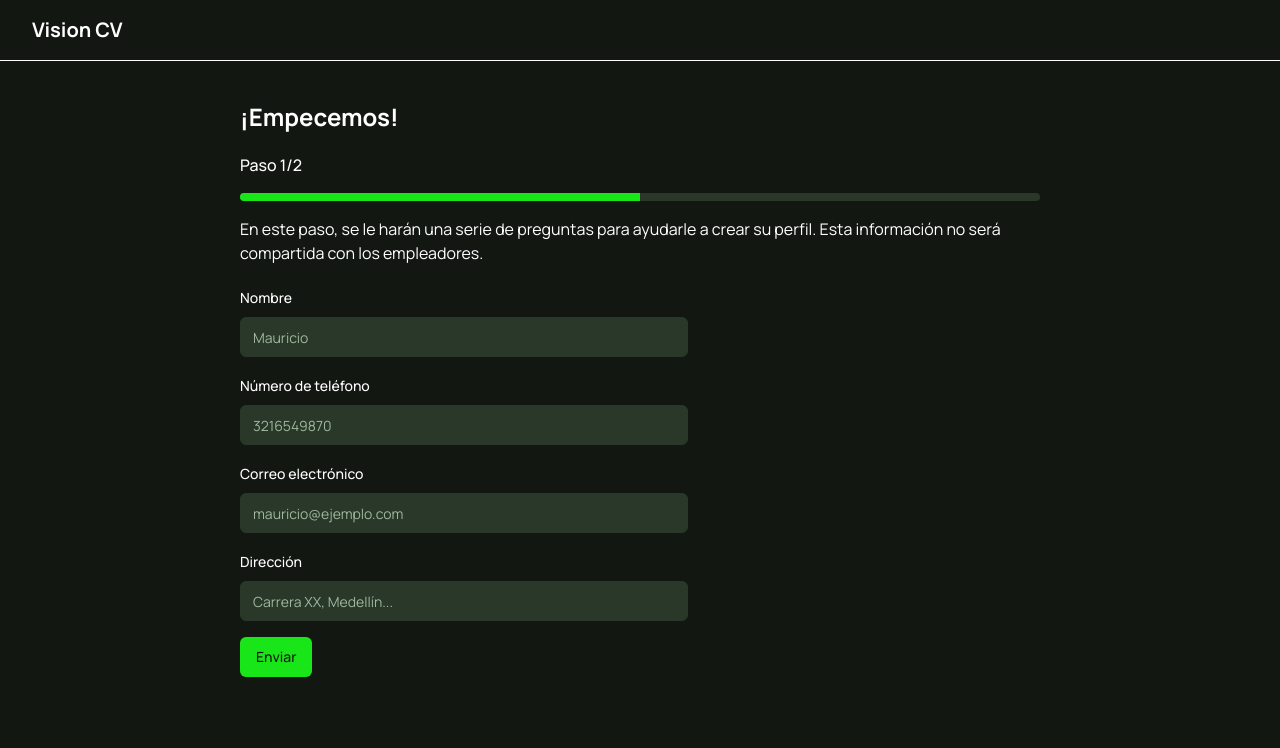
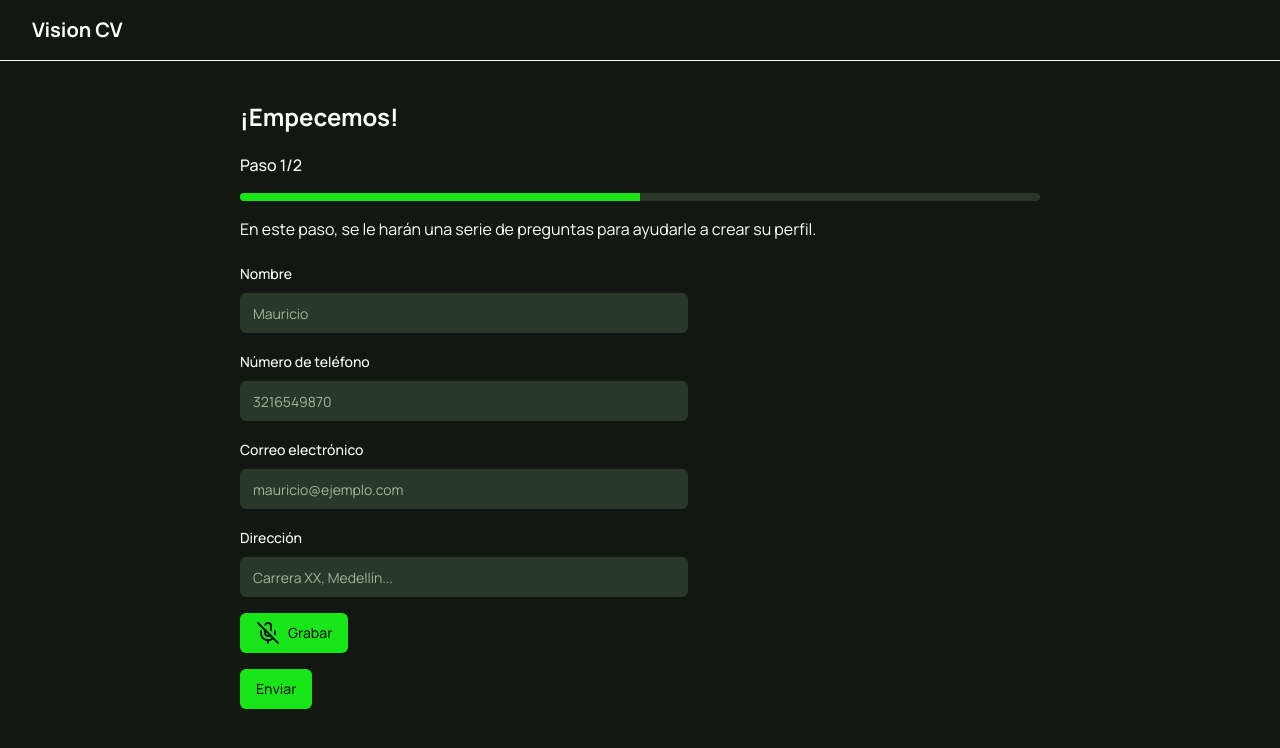
Before and after one commit to miguelcg02/visioncv-frontend, a Next.js app: page /interview in a window 1280 px wide. Shown: the top 748 px of the page. Built offline with nearby package versions, Linux system fonts and the light colour scheme; no server answers.

Commit message:
feat: add audio recording and audio response as feedback

```diff
--- a/src/app/interview/page.tsx
+++ b/src/app/interview/page.tsx
@@ -8,6 +8,7 @@ import { Button } from '@/components/ui/button';
 import { Form, FormControl, FormField, FormItem, FormLabel, FormMessage } from '@/components/ui/form';
 import { Input } from '@/components/ui/input';
 import { Slider } from '@/components/ui/slider';
+import { Microphone } from '@/components/microphone';
 
 const formSchema = z.object({
   name: z
@@ -48,10 +49,7 @@ const InterviewPage = () => {
       <div className='flex flex-col gap-4'>
         <h3 className='font-medium'>Paso 1/2</h3>
         <Slider defaultValue={[50]} max={100} disabled withOutThumb />
-        <p>
-          En este paso, se le harán una serie de preguntas para ayudarle a crear su perfil. Esta información no será
-          compartida con los empleadores.
-        </p>
+        <p>En este paso, se le harán una serie de preguntas para ayudarle a crear su perfil.</p>
       </div>
       <Form {...form}>
         <form onSubmit={form.handleSubmit(onSubmit)} className='max-w-[448px] space-y-4'>
@@ -107,6 +105,7 @@ const InterviewPage = () => {
               </FormItem>
             )}
           />
+          <Microphone />
           <Button type='submit'>Enviar</Button>
         </form>
       </Form>
--- /dev/null
+++ b/src/components/microphone.tsx
@@ -0,0 +1,114 @@
+'use client';
+
+import { Mic, MicOff } from 'lucide-react';
+import { useEffect, useState } from 'react';
+
+import { useRecordVoice } from '@/hooks/useRecordVoice';
+
+import { Button } from './ui/button';
+
+const Microphone = () => {
+  const { startRecording, stopRecording } = useRecordVoice();
+  const [isRecording, setIsRecording] = useState(false);
+  const [selectedVoice, setSelectedVoice] = useState<SpeechSynthesisVoice | null>(null);
+  const [synth, setSynth] = useState<SpeechSynthesis | null>(null);
+  const pitch = 0.9;
+  const rate = 1;
+
+  // Function to load available voices
+  const loadVoices = () => {
+    if (synth) {
+      const availableVoices = synth.getVoices();
+      const spanishIndexVoice = availableVoices.findIndex((voice) => voice.name === 'Google español');
+      const voice = availableVoices[spanishIndexVoice];
+      setSelectedVoice(voice || null);
+    }
+  };
+
+  // Start recording with spacebar or enter
+  const handleKeyDown = (e: React.KeyboardEvent<HTMLButtonElement>) => {
+    if (e.code === 'Space' || e.code === 'Enter') {
+      e.preventDefault();
+      if (!isRecording) {
+        startRecording();
+        setIsRecording(true);
+      }
+    }
+  };
+
+  // Stop recording when spacebar or enter is released
+  const handleKeyUp = (e: React.KeyboardEvent<HTMLButtonElement>) => {
+    if (e.code === 'Space' || e.code === 'Enter') {
+      e.preventDefault();
+      if (isRecording) {
+        stopRecording();
+        setIsRecording(false);
+      }
+    }
+  };
+
+  // Audio feedback
+  const giveAudioFeedback = (message: string) => {
+    if (synth) {
+      const utterThis = new SpeechSynthesisUtterance(message);
+      if (selectedVoice) utterThis.voice = selectedVoice;
+      utterThis.pitch = pitch;
+      utterThis.rate = rate;
+      synth.speak(utterThis);
+    }
+  };
+
+  useEffect(() => {
+    if (isRecording) {
+      giveAudioFeedback('Grabación iniciada');
+    } else {
+      giveAudioFeedback('Grabación detenida');
+    }
+  }, [isRecording]);
+
+  useEffect(() => {
+    if (typeof window !== 'undefined') {
+      const synthInstance = window.speechSynthesis;
+      setSynth(synthInstance);
+
+      if (synthInstance.onvoiceschanged !== undefined) {
+        synthInstance.onvoiceschanged = loadVoices;
+      } else {
+        loadVoices();
+      }
+    }
+  }, [synth]);
+
+  return (
+    <div>
+      <Button
+        onMouseDown={() => {
+          startRecording();
+          setIsRecording(true);
+        }}
+        onMouseUp={() => {
+          stopRecording();
+          setIsRecording(false);
+        }}
+        onTouchStart={() => {
+          startRecording();
+          setIsRecording(true);
+        }}
+        onTouchEnd={() => {
+          stopRecording();
+          setIsRecording(false);
+        }}
+        onKeyDown={handleKeyDown}
+        onKeyUp={handleKeyUp}
+        aria-pressed={isRecording}
+        aria-label='Botón para grabar audio. Presiona y mantén la barra espaciadora para grabar. Suelta para detener.'
+        className='flex items-center gap-2 px-4'
+      >
+        {isRecording ? <Mic size={24} color='#121712' /> : <MicOff size={24} color='#121712' />}
+        Grabar
+      </Button>
+    </div>
+  );
+};
+
+export { Microphone };
--- /dev/null
+++ b/src/hooks/useRecordVoice.ts
@@ -0,0 +1,51 @@
+import { useEffect, useState, useRef, useCallback } from 'react';
+
+export const useRecordVoice = () => {
+  const [mediaRecorder, setMediaRecorder] = useState<MediaRecorder | null>(null);
+  const [recording, setRecording] = useState<boolean>(false);
+  const chunks = useRef<Blob[]>([]);
+
+  const startRecording = () => {
+    if (mediaRecorder) {
+      mediaRecorder.start();
+      setRecording(true);
+    }
+  };
+
+  const stopRecording = () => {
+    if (mediaRecorder) {
+      mediaRecorder.stop();
+      setRecording(false);
+    }
+  };
+
+  const initialMediaRecorder = useCallback((stream: MediaStream) => {
+    const mediaRecorderInstance = new MediaRecorder(stream);
+
+    mediaRecorderInstance.onstart = () => {
+      chunks.current = [];
+    };
+
+    mediaRecorderInstance.ondataavailable = (ev: BlobEvent) => {
+      chunks.current.push(ev.data);
+    };
+
+    mediaRecorderInstance.onstop = () => {
+      const audioBlob = new Blob(chunks.current, { type: 'audio/wav' });
+      // eslint-disable-next-line no-console
+      console.log(audioBlob, 'audioBlob');
+
+      // TODO: send audioBlob to backend
+    };
+
+    setMediaRecorder(() => mediaRecorderInstance);
+  }, []);
+
+  useEffect(() => {
+    if (typeof window !== 'undefined') {
+      navigator.mediaDevices.getUserMedia({ audio: true }).then(initialMediaRecorder);
+    }
+  }, [initialMediaRecorder]);
+
+  return { recording, startRecording, stopRecording };
+};
```
